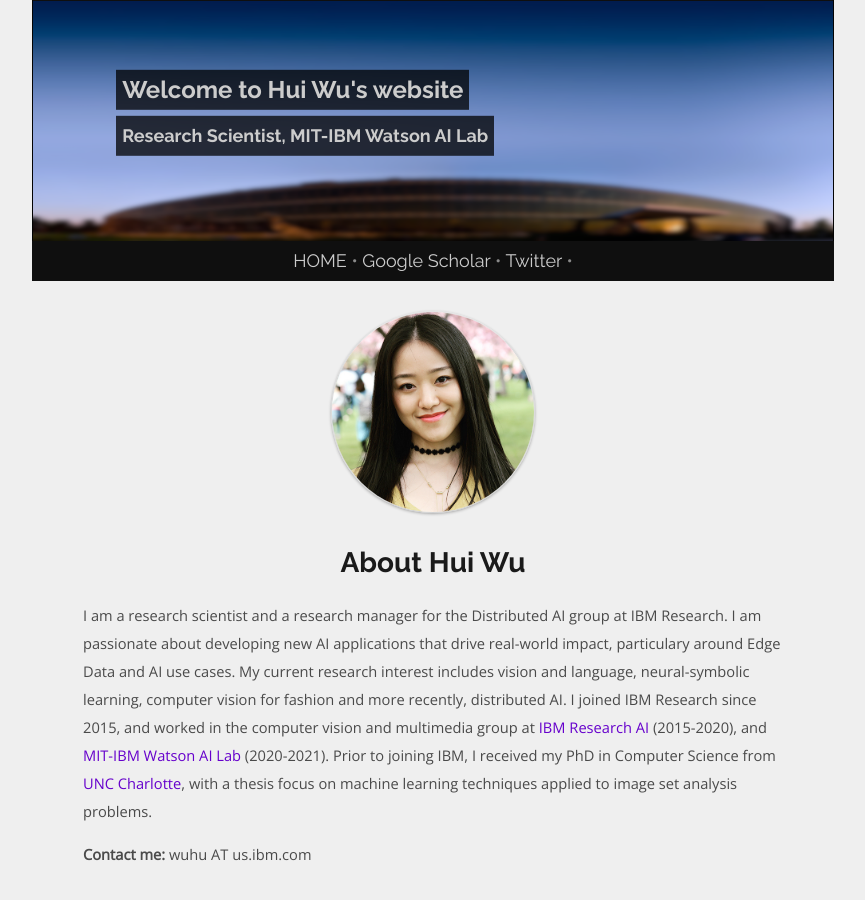
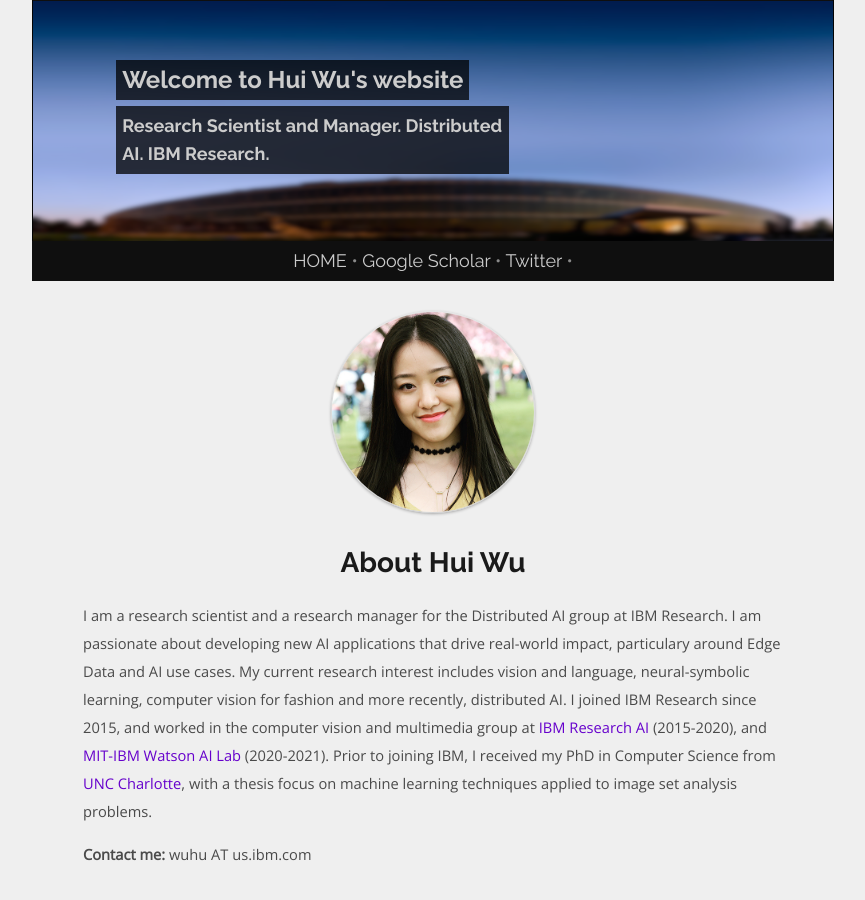
Before and after one commit to spacew/spacew.github.io, a Jekyll site: the page built from index.html, in a window 1280 px wide and 900 px high. Shown: the whole window, without its empty margins (207-1072 px from the left). Built offline with Jekyll 4.4.1, drawn with Linux system fonts in a browser that asks for light colours; the list of posts is cut into pages by our own code.

Commit message:
Update _config.yml

```diff
--- a/_config.yml
+++ b/_config.yml
@@ -2,7 +2,7 @@
 email: wuhu@us.ibm.com
 greeting: Welcome to Hui Wu's website
 description: > # this means to ignore newlines until another tag
-    Research Scientist, MIT-IBM Watson AI Lab
+    Research Scientist and Manager. Distributed AI. IBM Research.
 twitter: HuiWu_
 scholar: 1qByqaUAAAAJ&hl=en&oi=ao
 favicon: h.png
```
